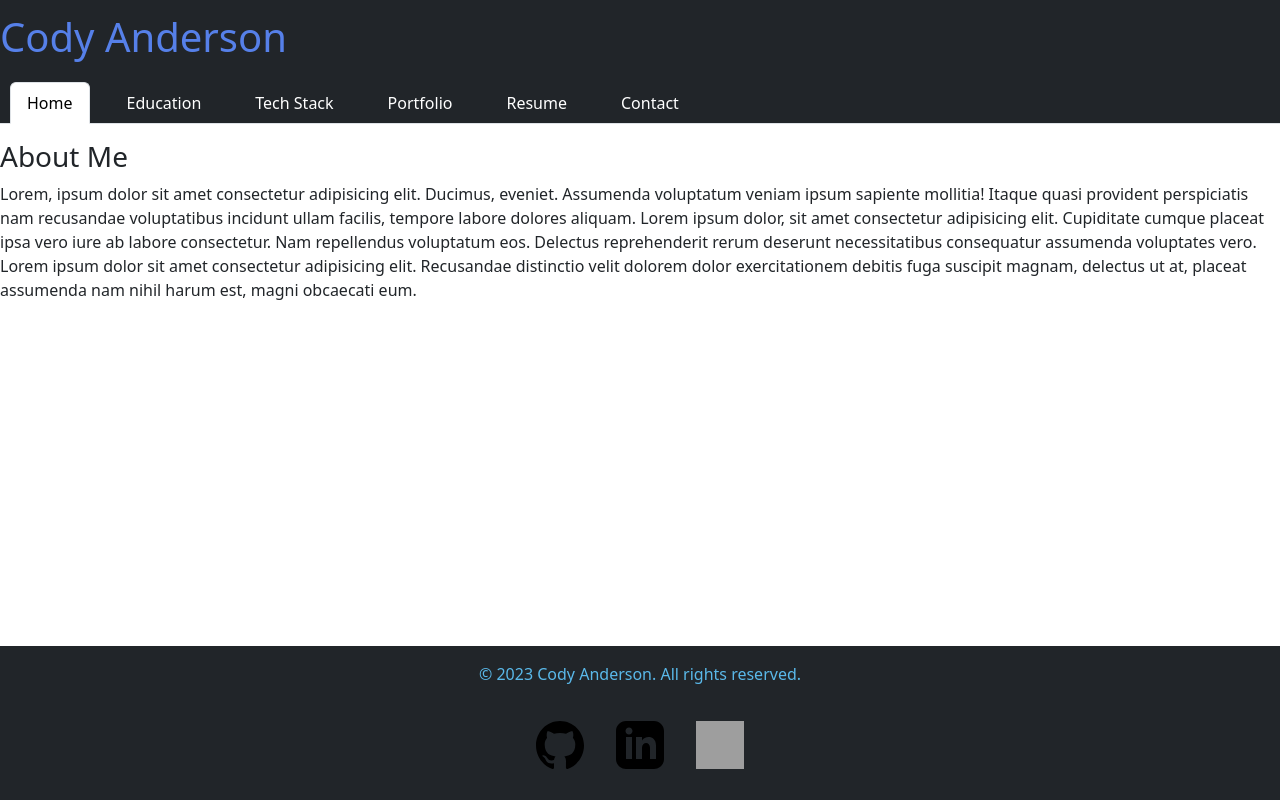
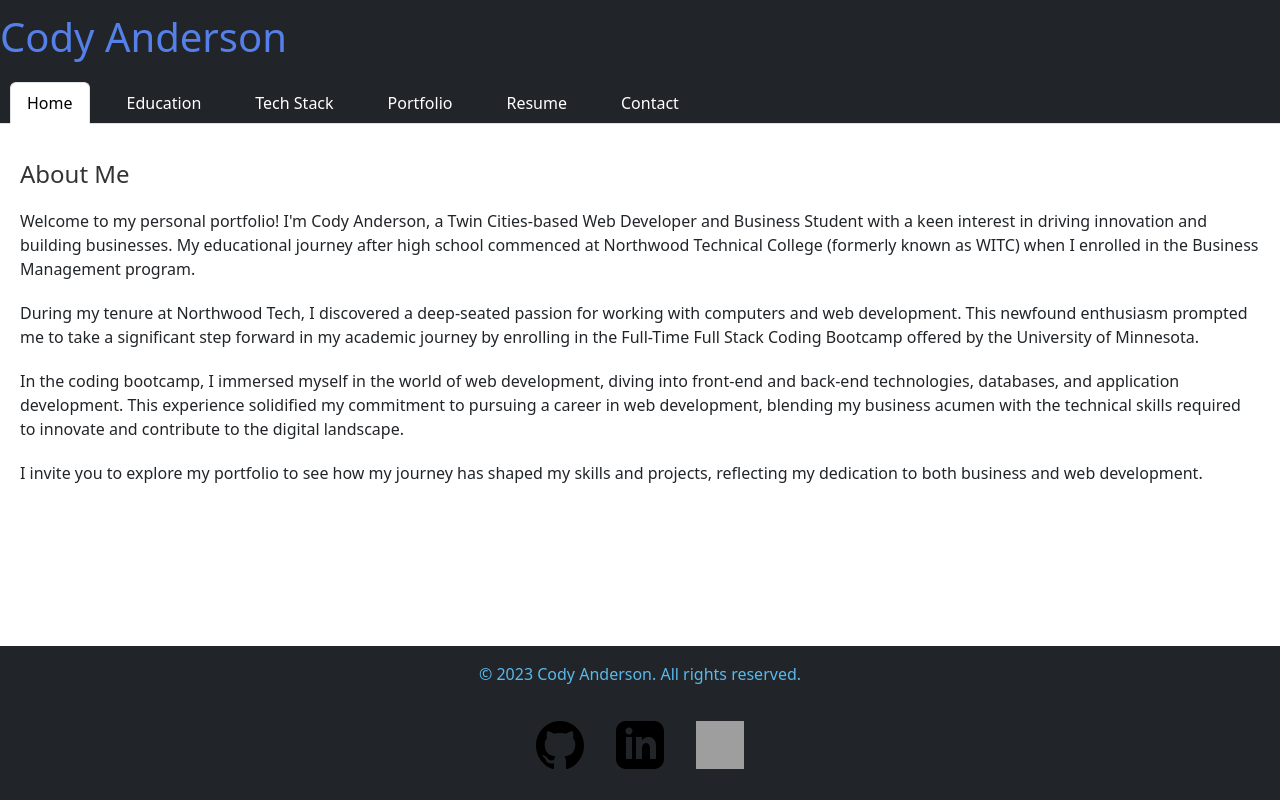
Before and after one commit to cody-and/personal-portfolio, a React (Vite) app: page / in a window 1280 px wide. Built offline with nearby package versions, Linux system fonts and the light colour scheme; grey boxes are pictures that could not be loaded.

Commit message:
finsihed about section

```diff
--- a/src/App.css
+++ b/src/App.css
@@ -206,3 +206,19 @@ footer {
 .custom-tabs .nav-link:hover {
   color: #5ab9ea;
 }
+
+.about-container {
+  padding: 20px;
+}
+
+.about-container h3 {
+  color: #333;
+  font-size: 24px;
+  margin-bottom: 20px;
+}
+
+.about-container p {
+  font-size: 16px;
+  line-height: 1.5;
+  margin-bottom: 20px;
+}
--- a/src/components/About.jsx
+++ b/src/components/About.jsx
@@ -1,12 +1,26 @@
-export default function About() {
+import React from 'react';
 
+const About = () => {
+  return (
+    <div className="about-container">
+      <h3>About Me</h3>
+      <p>
+        Welcome to my personal portfolio! I'm Cody Anderson, a Twin Cities-based Web Developer and Business Student with a keen interest in driving innovation and building businesses. My educational journey after high school commenced at Northwood Technical College (formerly known as WITC) when I enrolled in the Business Management program.
+      </p>
 
+      <p>
+        During my tenure at Northwood Tech, I discovered a deep-seated passion for working with computers and web development. This newfound enthusiasm prompted me to take a significant step forward in my academic journey by enrolling in the Full-Time Full Stack Coding Bootcamp offered by the University of Minnesota.
+      </p>
 
+      <p>
+        In the coding bootcamp, I immersed myself in the world of web development, diving into front-end and back-end technologies, databases, and application development. This experience solidified my commitment to pursuing a career in web development, blending my business acumen with the technical skills required to innovate and contribute to the digital landscape.
+      </p>
 
-  return (
-    <>
-    <h3>About Me</h3>
-    <p>Lorem, ipsum dolor sit amet consectetur adipisicing elit. Ducimus, eveniet. Assumenda voluptatum veniam ipsum sapiente mollitia! Itaque quasi provident perspiciatis nam recusandae voluptatibus incidunt ullam facilis, tempore labore dolores aliquam. Lorem ipsum dolor, sit amet consectetur adipisicing elit. Cupiditate cumque placeat ipsa vero iure ab labore consectetur. Nam repellendus voluptatum eos. Delectus reprehenderit rerum deserunt necessitatibus consequatur assumenda voluptates vero. Lorem ipsum dolor sit amet consectetur adipisicing elit. Recusandae distinctio velit dolorem dolor exercitationem debitis fuga suscipit magnam, delectus ut at, placeat assumenda nam nihil harum est, magni obcaecati eum.</p>
-    </>
-  )
-}
+      <p>
+        I invite you to explore my portfolio to see how my journey has shaped my skills and projects, reflecting my dedication to both business and web development.
+      </p>
+    </div>
+  );
+};
+
+export default About;
--- a/src/components/EducationComponent.jsx
+++ b/src/components/EducationComponent.jsx
@@ -12,7 +12,7 @@ export default function EducationComponent() {
           <div className="card-text">
             <h2>Northwood Tech</h2>
             <h4>Business Management</h4>
-            <p>Some description or details about Northwood University.</p>
+            <p>During my enrollment in the Business Management program, I honed my skills for potential employment across a wide array of business sectors or for launching my own venture. My career prospects encompassed hospitality, sales, technology, retail, manufacturing, and financial services. Throughout my tenure at Northwood Tech, I mastered the art of devising and executing business strategies. Furthermore, I had the flexibility to specialize in either general business or marketing. The program also afforded me invaluable hands-on experience through field study opportunities in authentic business environments.</p>
           </div>
         </div>
         <div className="education-card">
@@ -20,7 +20,7 @@ export default function EducationComponent() {
           <div className="card-text">
             <h2>University of Minnesota</h2>
             <h4>Full Stack Coding Bootcamp</h4>
-            <p>Some description or details about University of Minnesota.</p>
+            <p>In the University of Minnesota Full Stack Coding Bootcamp, I gained comprehensive web development skills. The program covered front-end and back-end technologies, databases, and application development, focusing on JavaScript, HTML, and CSS. With experienced instructors and real-world projects, I honed my coding abilities, teamwork, and problem-solving skills. The program's emphasis on industry-relevant tools prepared me for a successful career in web development, supported by a portfolio of practical projects.</p>
           </div>
         </div>
       </div>
```
